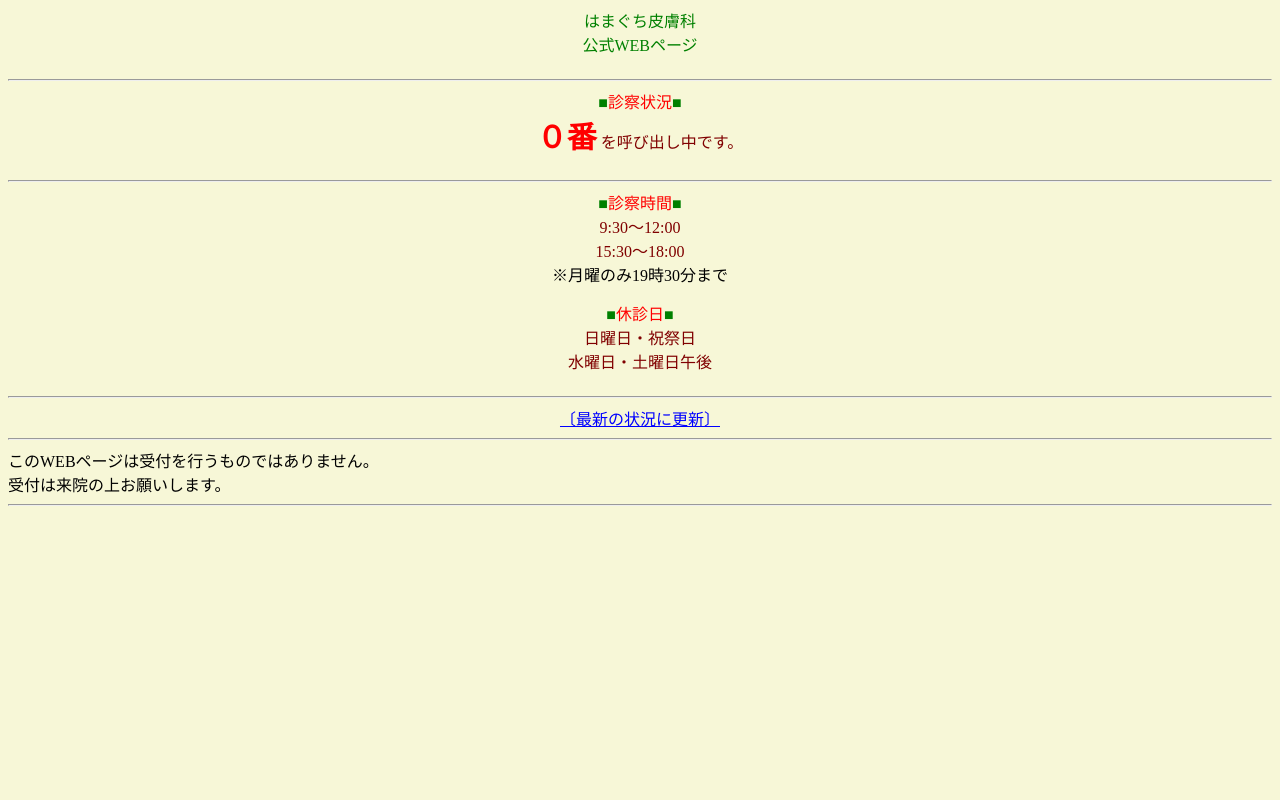
After one commit to miyamonz/simple-reception-system, a PHP site: page /keitai.html in a window 1280 px wide. The commit adds this page. Run offline with PHP 8.4, Linux system fonts and the light colour scheme.

Commit message:
keitaiとdisplayの調整

```diff
--- a/docker/data/htdocs/display.html
+++ b/docker/data/htdocs/display.html
@@ -16,8 +16,10 @@ html {
       <span class="title is-size-5">呼び出し中</span> <span class="title tag is-primary is-large is-size-5">{{state.calling}}</span>
       <span class="title is-size-6">　　〜〜したら、お入りください。</span>
       <div class=" is-size-6">
-        ご不在だった方<br>
-        {{absence.map(c => c.id).join(", ")}}
+        ご不在だった方:　{{absence.map(c => c.id).join(",　")}}
+        <br>
+        <br>
+
       </div>
       <div class="columns">
         <div class="column">
--- /dev/null
+++ b/docker/data/htdocs/keitai.html
@@ -0,0 +1,56 @@
+<html>
+  <head>
+    <meta name="viewport" content="width=device-width">
+    <title>はまぐち皮膚科</title>
+    <style>
+    header {
+      color: red;
+    }
+    header:before, header:after {
+      color: green;
+      content: '■';
+    }
+    section {
+      padding-bottom: 15px;
+    }
+    </style>
+  </head>
+  <body text="#000000" link="blue" vlink="blue" bgcolor="#F7F7D7">
+    <div align="center">
+      <section style="color:green">
+        <font>はまぐち皮膚科</font><br>
+        <font>公式WEBページ</font><br>
+      </section>
+      <hr>
+      <section style="color: maroon">
+        <header>診察状況</header>
+        <div id="app">
+          <span style="font-weight: bold; color:red; font-size:30px">０番</span>
+          を呼び出し中です。<br>
+
+        </div>
+      </section>
+      <hr>
+
+      <section style="color: maroon">
+        <header>診察時間</header>
+        <font>9:30～12:00</font><br>
+        <font>15:30～18:00</font><br>
+        <span style="color:black">※月曜のみ19時30分まで</span>
+      </section>
+
+      <section style="color: maroon">
+        <header>休診日</header>
+        <font>日曜日・祝祭日</font><br>
+        <font>水曜日・土曜日午後</font><br>
+      </section>
+      <hr>
+
+      <a href="keitai.php">〔最新の状況に更新〕</a>
+    </div>
+    <hr>
+    このWEBページは受付を行うものではありません。<br>
+    受付は来院の上お願いします。
+    <hr>
+  </body>
+</html>
```
Also changed, not shown: docker/data/htdocs/keitai.php (+2 -66 lines).
